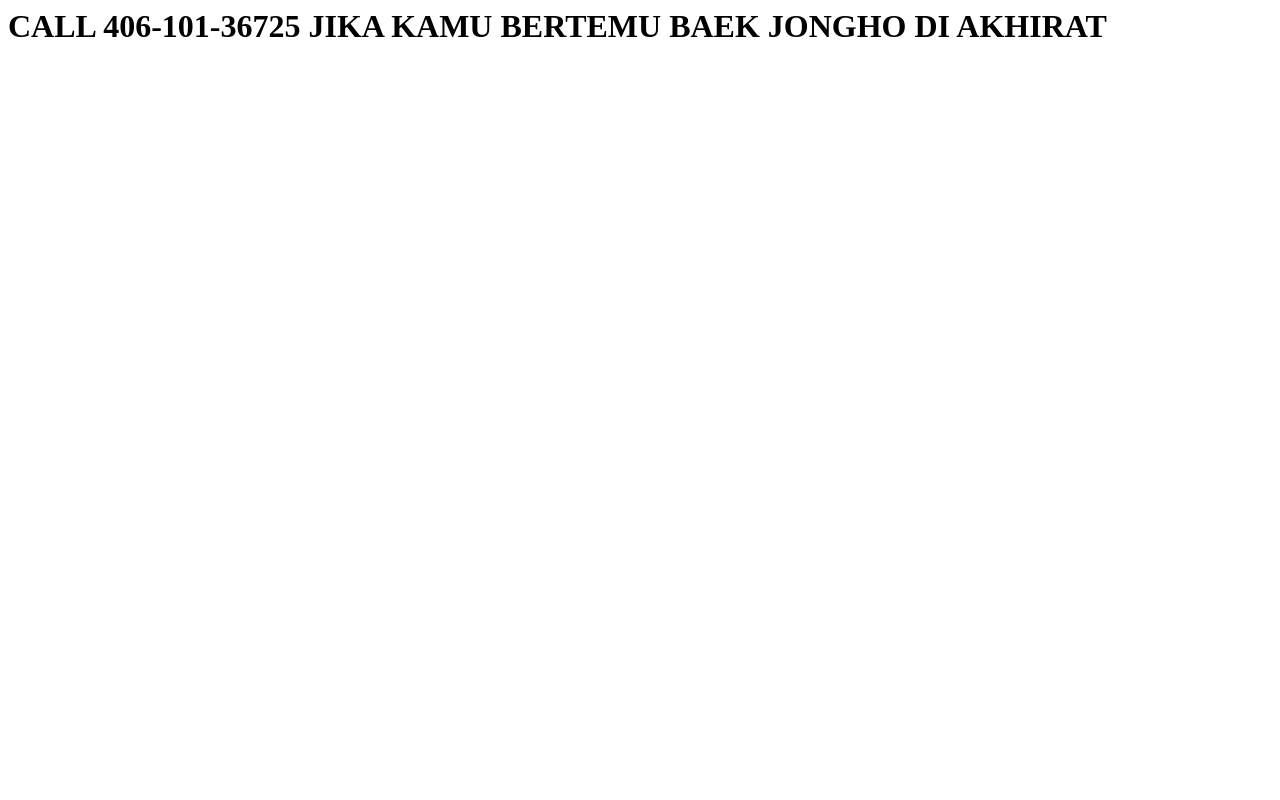
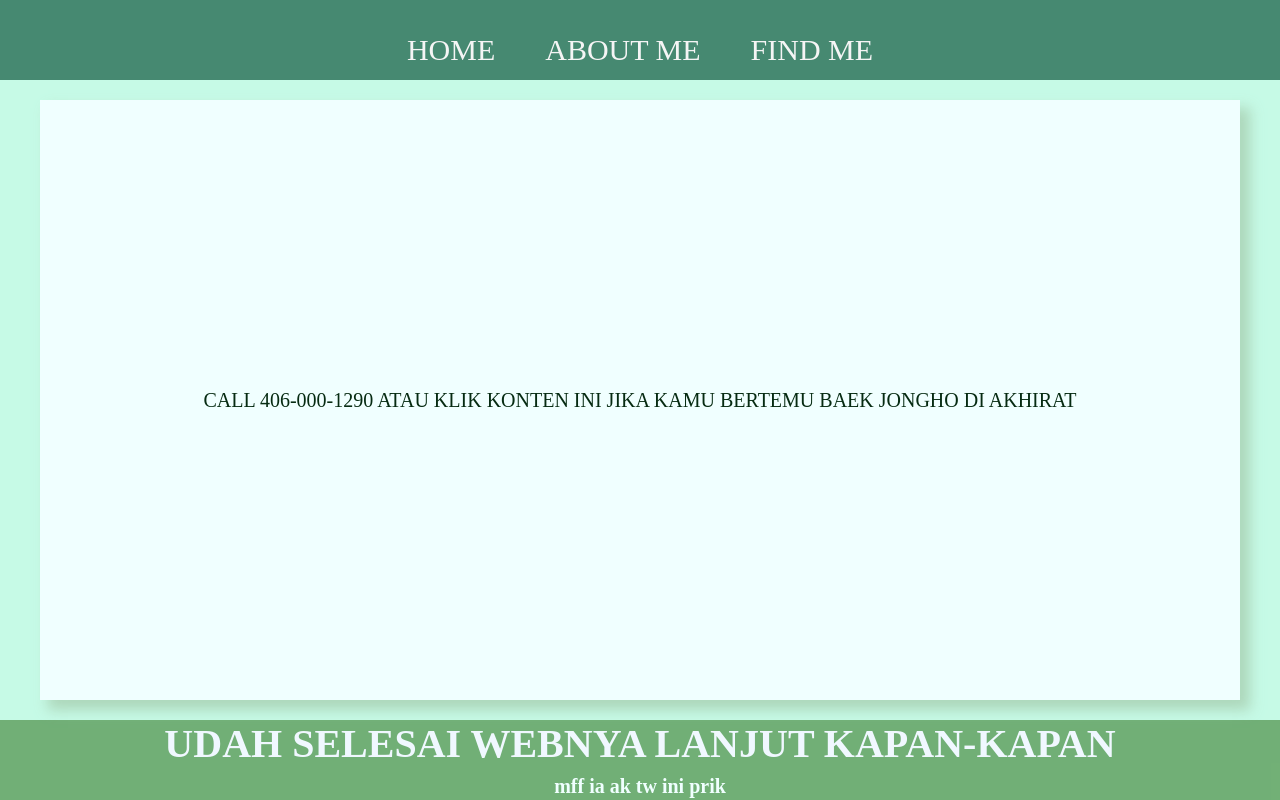
Before and after one commit to leecyto/aku-gabut-web, a plain HTML site: page find.html in a window 1280 px wide. Drawn offline with Linux system fonts and the light colour scheme.

Commit message:
update kedua

```diff
--- a/find.html
+++ b/find.html
@@ -1,8 +1,40 @@
 <html>
     <head>
         <title>FIND ME</title>
+        <link rel="stylesheet" href="style.css" />
     </head>
     <body>
-        <h1>CALL 406-101-36725 JIKA KAMU BERTEMU BAEK JONGHO DI AKHIRAT</h1>
+        <div class="container">
+        <!-- NAVIGATION BAR -->
+        <div class="container-navbar">
+            <ul class="ul-navbar">
+                <li class="li-navbar">
+                    <a href="index.html" class="a-navbar">HOME</a>
+                </li>
+                <li class="li-navbar">
+                    <a href="about.html" class="a-navbar">ABOUT ME</a>
+                </li>
+                <li class="li-navbar">
+                    <a href="find.html" class="a-navbar">FIND ME</a>
+                </li>
+            </ul>
+        </div>
+        <!-- NAVIGATION BAR SELESAI -->
+
+        <!-- CONTENT 1 -->
+        <div class="container-content">
+            <a href="https://www.canva.com/design/DAGac7DzdXk/PTWqV8YNWUMAlpotUgIi2A/edit?utm_content=DAGac7DzdXk&utm_campaign=designshare&utm_medium=link2&utm_source=sharebutton" class="a-findcontent">
+                <p>CALL 406-000-1290 ATAU KLIK KONTEN INI JIKA KAMU BERTEMU BAEK JONGHO DI AKHIRAT</p>
+            </a>
+        </div>
+        <!-- CONTENT 1 SELESAI -->
+
+        <!-- FOOTER -->
+        <div class="container-footer">
+            <h1 class="h1-footer">UDAH SELESAI WEBNYA LANJUT KAPAN-KAPAN</h1>
+            <h2 class="h2-footer">mff ia ak tw ini prik</h2>
+        </div>
+        <!-- FOOTER SELESAI -->
+        </div>
     </body>
 </html>
--- a/style.css
+++ b/style.css
@@ -32,7 +32,7 @@ html {
 .li-navbar:hover {
     background-color: rgb(57, 75, 69);
     transition: .5s ease-in-out;
-    transition-delay: .3s;
+    transition-delay: .2s;
     border-radius: 8px;
 }
 
@@ -65,6 +65,38 @@ html {
     -moz-box-shadow: 9px 9px 12px 1px rgba(166,204,174,0.75);
 }
 
+.a-aboutcontent {
+    background-color: azure;
+    color: rgb(6, 43, 18);
+    text-decoration: none;
+    font-size: 20px;
+    width: 1200px;
+    height: 600px;
+    display: flex;
+    flex-direction: column-reverse;
+    justify-content: space-evenly;
+    align-items: center;
+    box-shadow: 9px 9px 12px 1px rgba(166,204,174,0.75);
+    -webkit-box-shadow: 9px 9px 12px 1px rgba(166,204,174,0.75);
+    -moz-box-shadow: 9px 9px 12px 1px rgba(166,204,174,0.75);
+}
+
+.a-findcontent {
+    background-color: azure;
+    color: rgb(6, 43, 18);
+    text-decoration: none;
+    font-size: 20px;
+    width: 1200px;
+    height: 600px;
+    display: flex;
+    flex-direction: column-reverse;
+    justify-content: space-evenly;
+    align-items: center;
+    box-shadow: 9px 9px 12px 1px rgba(166,204,174,0.75);
+    -webkit-box-shadow: 9px 9px 12px 1px rgba(166,204,174,0.75);
+    -moz-box-shadow: 9px 9px 12px 1px rgba(166,204,174,0.75);
+}
+
 .img-content {
     width: 30%;
     height: 30%;
@@ -73,7 +105,7 @@ html {
 .container-footer {
     height: 10vh;
     background-color: rgba(107, 163, 102, 0.863);
-    display: flex;
+    display:inline-flexbox;
     justify-content: center;
     align-items: center;
 }
@@ -81,4 +113,13 @@ html {
 .h1-footer {
     font-size: 40px;
     color: aliceblue;
+    margin-bottom: 8px;
+    text-align: center;
 }
+
+.h2-footer {
+    font-size: 20px;
+    color: azure;
+    margin-top: 0px;
+    text-align: center;
+}
```
Also changed, not shown: about.html (+34 -1 lines), index.html (+2 -1 lines).
